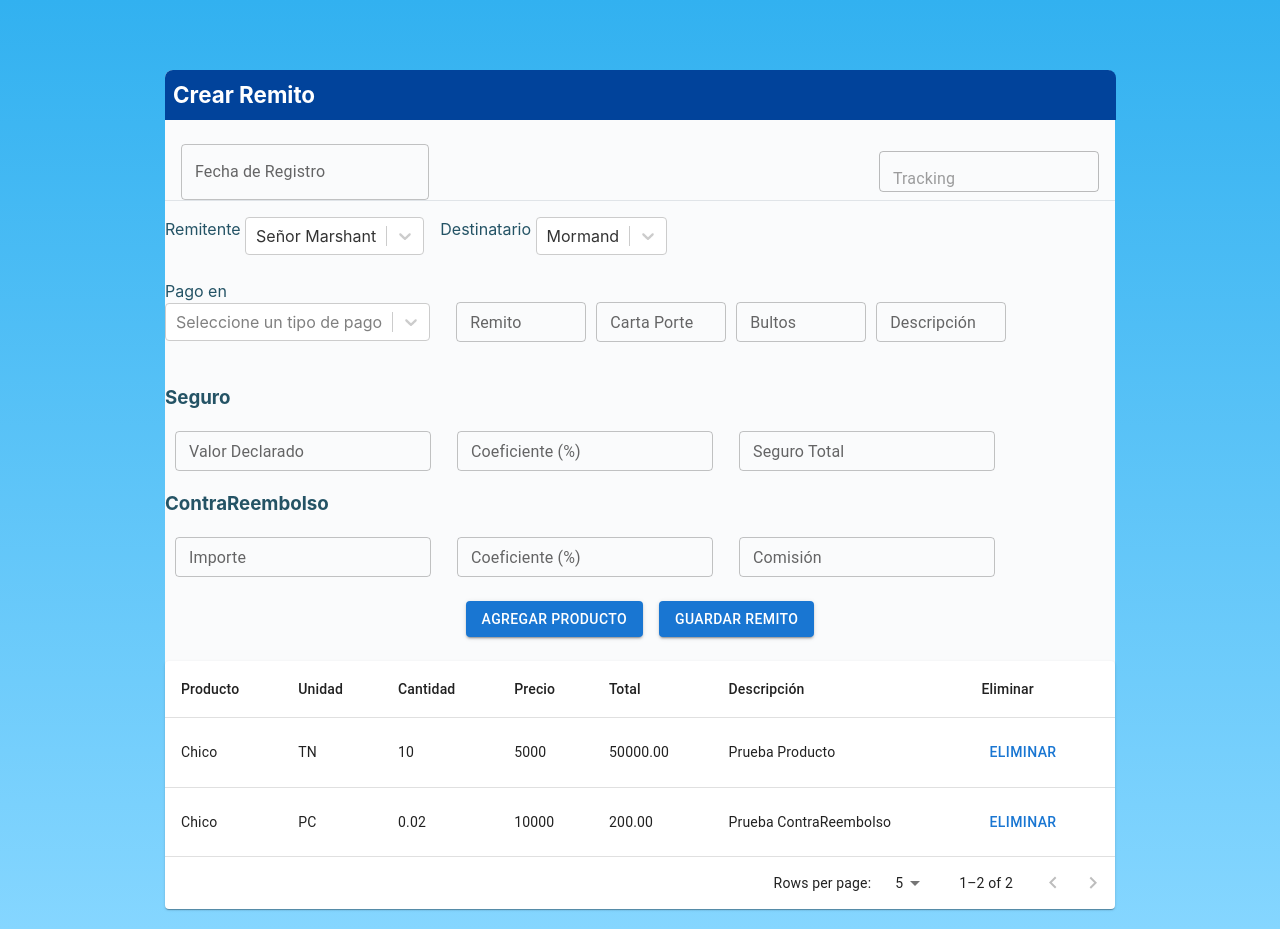
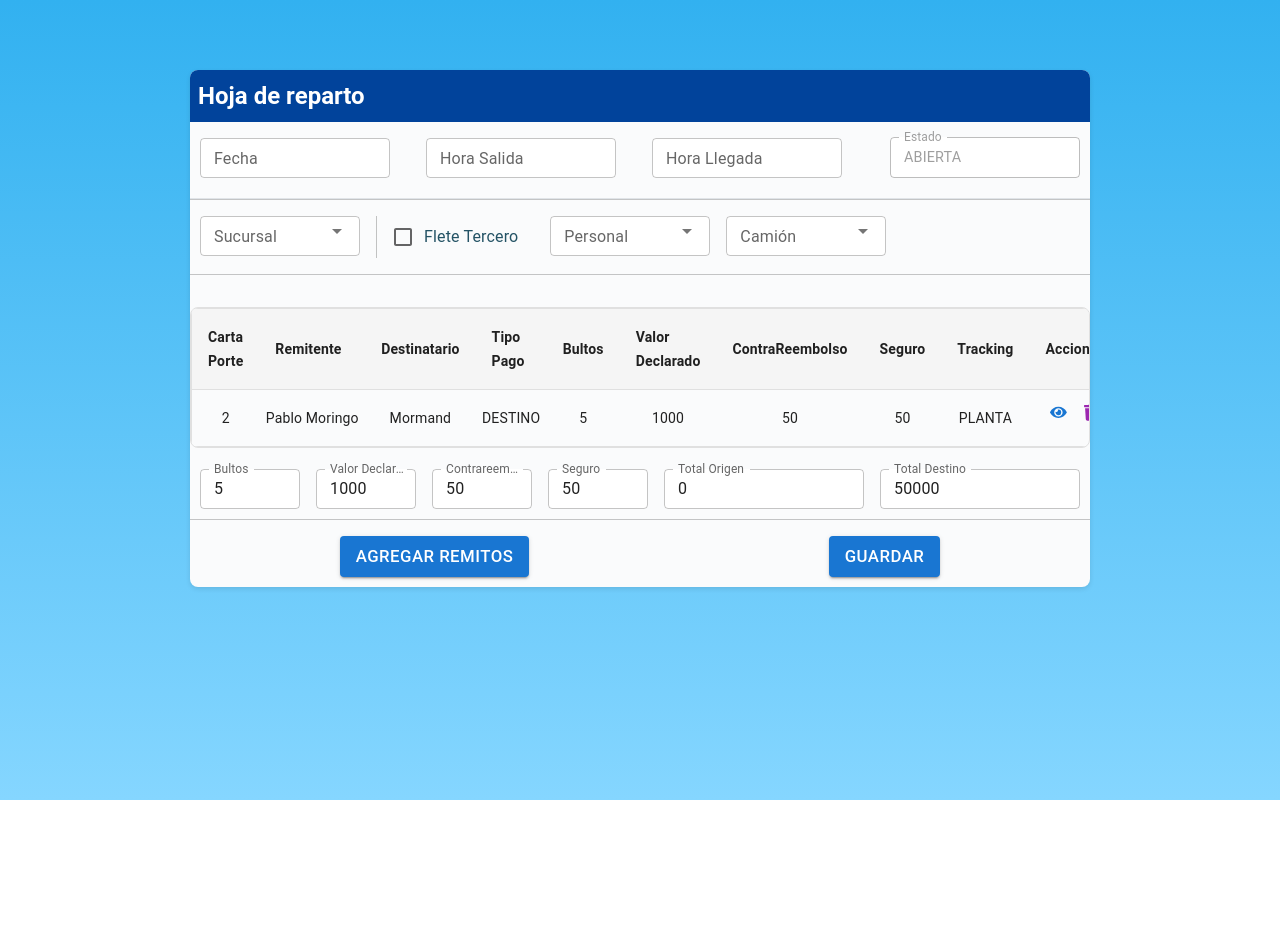
Before and after one commit to lucatass/SiroTransportesFrontEnd, a React (Vite) app: page / in a window 1280 px wide. After the commit the page ends 800 px from the top, so only its background shows below. Built offline with nearby package versions, Linux system fonts and the light colour scheme.

Commit message:
css y tsx modificado en Reparto y Remito

```diff
--- a/src/App.tsx
+++ b/src/App.tsx
@@ -9,7 +9,7 @@ const App: React.FC = () => {
   return (
     <div className="app">
       <div className="content">
-        <RemitoFormMock />
+        <HojaRepartoForm />
       </div>
     </div>
   );
--- a/src/components/common/AutoCompleteSelector.tsx
+++ b/src/components/common/AutoCompleteSelector.tsx
@@ -2,6 +2,7 @@
 import React from "react";
 import { Controller } from "react-hook-form";
 import { TextField, Autocomplete } from "@mui/material";
+import { Box } from "@mui/material";
 
 interface Option {
   value: string | number;
@@ -15,6 +16,7 @@ interface AutoCompleteSelectorProps {
   options: Option[];
   errors?: Record<string, { message: string }>; // Handle errors
   width?: string; // Add width prop
+  size?: "small" | "medium";
 }
 
 const AutoCompleteSelector: React.FC<AutoCompleteSelectorProps> = ({
@@ -23,24 +25,32 @@ const AutoCompleteSelector: React.FC<AutoCompleteSelectorProps> = ({
   control,
   options,
   errors,
-  width,
+  width = "160px", // Default width value
+  size = "small",
 }) => {
   return (
+
     <Controller
       name={name}
       control={control}
       render={({ field }) => (
         <Autocomplete
           {...field}
+          size={size}
           options={options}
           getOptionLabel={(option) => option.label}
+          sx={{
+            width, // Set width for the main Autocomplete container
+            "  .MuiInputBase-root.MuiOutlinedInput-root.MuiInputBase-colorPrimary.MuiInputBase-fullWidth.MuiInputBase-formControl.MuiInputBase-sizeSmall.MuiInputBase-adornedEnd.MuiAutocomplete-inputRoot": {
+              width, // Ensure the input and dropdown match
+            },
+          }}
           renderInput={(params) => (
             <TextField
               {...params}
               label={label}
               error={!!errors?.[name]} // Mark as error if exists
               helperText={errors?.[name]?.message} // Show error message
-              style={{ width: width || "130px" }}
             />
           )}
         />
--- a/src/components/common/FormDatePicker.tsx
+++ b/src/components/common/FormDatePicker.tsx
@@ -8,12 +8,14 @@ interface FormDatePickerProps {
   name: string;
   label: string;
   format?: string;
+  size?: "small" | "medium"; // Optional size prop
 }
 
 const FormDatePicker: React.FC<FormDatePickerProps> = ({
   name,
   label,
   format = "DD-MM-YYYY",
+  size = "small", // Default size
 }) => {
   const { control } = useFormContext();
 
@@ -31,6 +33,7 @@ const FormDatePicker: React.FC<FormDatePickerProps> = ({
           slotProps={{
             textField: {
               variant: "outlined",
+              size: size, // Apply size to the text field
             },
           }}
         />
--- a/src/components/common/FormTimePicker.tsx
+++ b/src/components/common/FormTimePicker.tsx
@@ -8,12 +8,14 @@ interface FormTimePickerProps {
   name: string;
   label: string;
   format?: string;
+  size?: "small" | "medium";
 }
 
 const FormTimePicker: React.FC<FormTimePickerProps> = ({
   name,
   label,
   format = "HH:mm:ss",
+  size = "small",
 }) => {
   const { control } = useFormContext();
 
@@ -34,6 +36,7 @@ const FormTimePicker: React.FC<FormTimePickerProps> = ({
               fullWidth: true,
               error: !!fieldState.error,
               helperText: fieldState.error ? fieldState.error.message : null,
+              size,
             },
           }}
         />
--- a/src/components/hojareparto-maqueta/HojaRepartoForm.tsx
+++ b/src/components/hojareparto-maqueta/HojaRepartoForm.tsx
@@ -126,7 +126,7 @@ const HojaRepartoForm: React.FC = () => {
         <h2>Hoja de reparto</h2>
 
           <FormRow className="form-header">
-            <FormDatePicker name="fecha" label="Fecha" />
+            <FormDatePicker name="fecha" label="Fecha" size="small"/>
             <FormTimePicker name="salida" label="Hora Salida" />
             <FormTimePicker name="llegada" label="Hora Llegada" />
             <TextField
@@ -139,13 +139,13 @@ const HojaRepartoForm: React.FC = () => {
         </div>
 
         {/* Sucursal */}
-        <div className="sucursal">
-            <FormRow>
+        <div className="envio-row">
               <AutoCompleteSelector
                 name="sucursal"
                 label="Sucursal"
                 control={control}
                 options={Sucursales}
+                size="small"
               />
           <div className="vertical-section"/>
           {/* Checkbox para Flete Tercero */}
@@ -183,7 +183,6 @@ const HojaRepartoForm: React.FC = () => {
                 control={control}
                 options={camionOptions}
               />
-          </FormRow>
         </div>
           <div className="section"/>
         {/* Tabla de Remitos */}
--- a/src/components/hojareparto-maqueta/css/HojaRepartoForm.css
+++ b/src/components/hojareparto-maqueta/css/HojaRepartoForm.css
@@ -4,8 +4,6 @@
     gap: 1rem;
     max-width: 900px;
     margin: auto;
-    padding: 0rem;
-    padding-top: 0;
     background-color: #fafbfc;
     border-radius: 8px;
     box-shadow: 0 2px 5px rgba(0, 0, 0, 0.1);
@@ -19,7 +17,7 @@
     width: 884px;
     background-color: #01439b;
     color: rgb(255, 255, 255)!important;
-    font-size: 1.4rem!important;
+    font-size: 1.5rem!important;
     padding: 0.5rem!important;
     border-radius: 8px 8px 0 0;
     text-align: center;
@@ -31,6 +29,7 @@
     justify-content: space-between;
     align-items: center;
     gap: 1rem;
+    margin-top: 5px;
   }
 
   .form-header .MuiTextField-root {
@@ -61,7 +60,10 @@
     margin-top: 0rem;
     border-bottom: 1px solid #c3c4c5;
   }
-  .sucursal{
+  .envio-row {
+    display: flex;
+    flex-direction: row;
+    gap: 1rem;
     margin-left: 10px;
   }
 
--- a/src/remito-maqueta/RemitoFormMock.css
+++ b/src/remito-maqueta/RemitoFormMock.css
@@ -19,7 +19,7 @@ h2 {
 
   display: flex;
   align-items: center;
-  width: 935px;
+  width: 745px;
   background-color: #01439b;
   color: rgb(255, 255, 255)!important;
   font-size: 1.4rem!important;
@@ -28,18 +28,36 @@ h2 {
   text-align: center;
   margin: 0;
 }
-/* Header dentro del formulario con altura compacta */
+/* Estilos para  */
+p{
+  padding: 0;
+  margin: 0;
+}
+
+.vertical-line {
+  border-left: 1px solid var(--divider-color);
+  margin-left: 10px;
+}
+
+.divider{
+  border-bottom: 1px solid var(--divider-color);
+  margin-top: 6px;
+
+}
+
 .form-header {
   display: flex;
   justify-content: space-between;
   align-items: center;
-  padding: 0rem; /* Reducción del padding */
-  margin: 0rem!;
+  padding-bottom: 10px; /* Reducción del padding */
   background-color: var(--background-color);
   border-bottom: 1px solid var(--divider-color);
-  margin-bottom: 0.75rem; /* Ajuste de separación inferior */
+  margin-top: -15px;
 }
 
+.form-container{
+  margin-left: 10px;
+}
 .fecha-field {
   text-align: right;
   margin-left: 1rem;
@@ -53,7 +71,7 @@ h2 {
   display: flex;
   flex-direction: column;
   gap: 1.5rem;
-  max-width: 950px;
+  max-width: 760px;
   margin: auto;
   padding:0;
   border-radius: 8px;
@@ -61,6 +79,13 @@ h2 {
 
 }
 
+.clientes-row{
+  margin-top: 20px;
+  display: flex;
+  justify-content: flex-start;
+  align-items: center;
+  gap: 15px!important;
+}
 .form-row {
   display: flex;
   flex-wrap: wrap;
@@ -116,24 +141,29 @@ h2 {
   padding-left: 0.25rem;
   padding-bottom: 0.5rem;
 }
-
-/* Organización de Seguro y ContraReembolso en dos columnas */
-.two-column-group {
-  display: flex;
-  justify-content: space-between;
-  gap: 1.5rem;
-}
-
-.two-column-group .form-group {
-  flex: 1;
-  margin-top: 0;
-}
-
 .payment-field{
   width: fit-content;
 }
 
+.importes-header{
+  display: flex;
+  align-items: center;
+  flex-wrap: nowrap;
+  column-gap: 340px;
+}
 
+.field {
+  margin-top: -10px; ;
+}
+.importe-field {
+
+  margin-left: 10px;
+  margin-top: -10px;
+}
+
+.button-row {
+  margin-bottom: 1rem;
+}
 /* Estilo de las leyendas de error y mensajes informativos */
 .status-message {
   font-size: 0.9rem;
@@ -157,9 +187,7 @@ h2 {
 .action-buttons {
   display: flex;
   justify-content: center;
-
   gap: 1rem;
-  margin-top: 1.5rem;
 }
 
 .action-buttons .MuiButton-root {
@@ -192,7 +220,7 @@ h2 {
   display: flex;
   justify-content: center; /* Align buttons to the center */
 }
-}
+
 /* Inputs */
 .MuiOutlinedInput-notchedOutline {
   border-color: var(--divider-color);
@@ -212,6 +240,7 @@ h2 {
 
 .remitos-form .client-selector {
   display: flex;
+  flex-direction: column;
   align-items: flex-start;
   margin-top: -20px;
 }
@@ -233,7 +262,7 @@ h2 {
   border-radius: 15px;
   background-color: #e6f4ff;
   font-size: 0.9rem;
-  max-width: 220px;
+  max-width: 340px;
 }
 
 .cliente-detalles p {
--- a/src/remito-maqueta/RemitoFormMock.tsx
+++ b/src/remito-maqueta/RemitoFormMock.tsx
@@ -127,7 +127,7 @@ const RemitoFormMock: React.FC = () => {
     <FormProvider {...methods}>
       <form className="remitos-form">
         <h2>Crear Remito</h2>
-
+          <div className="form-container">
           {/* Mostrar un mensaje de carga si los datos se están obteniendo */}
           {isLoadingRemitentes || isLoadingDestinatarios ? (
             <p>Cargando datos...</p>
@@ -144,15 +144,16 @@ const RemitoFormMock: React.FC = () => {
                 name="fecha"
                 label="Fecha de Registro"
                 format="DD-MM-YYYY"
+
               />
             </div>
             <div className="tracking-field">
-            <TextField label="Tracking" variant="outlined" fullWidth disabled />
+              <TextField label="Tracking" variant="outlined" fullWidth disabled size="small"/>
             </div>
           </FormRow>
 
           {/* Fila de Remitente y Destinatario */}
-        <FormRow>
+          <FormRow className="clientes-row">
               <ClientSelector
                 name="remitenteId"
                 label="Remitente&nbsp;"
@@ -177,6 +178,7 @@ const RemitoFormMock: React.FC = () => {
               />
           </FormRow>
 
+          <div className="divider"/>
           {/* Fila de Pago en */}
           <FormRow className="flex-row">
 
@@ -187,7 +189,7 @@ const RemitoFormMock: React.FC = () => {
                 { value: "ORIGEN", label: "ORIGEN" },
                 { value: "DESTINO", label: "DESTINO" },
               ]}
-            placeholder="Seleccione un tipo de pago"
+              placeholder="tipo de pago"
             />
           </div>
 
@@ -213,48 +215,43 @@ const RemitoFormMock: React.FC = () => {
           <div className="field-group-container compact">
             {/* Fila de Seguro */}
             <div className="field-group compact">
-            <h3>Seguro</h3>
-            <FormRow className="flex-row compact-row">
-              <div className="flex-column compact-column">
-                <TextField label="Valor Declarado" type="number" size="small"  />
+              <div className="importes-header">
+                <h3>Seguro</h3> <h3>ContraReembolso</h3>
               </div>
-              <div className="flex-column compact-column">
-                <TextField label="Coeficiente (%)" type="number" size="small"/>
+
+              <FormRow className="gastos-fields">
+                <div className="field">
+                  <p>Valor Declarado</p>
+                  <TextField  type="number" size="small" sx={{ width: 100 }} defaultValue={0.00}  />
                 </div>
-              <div className="flex-column compact-column">
-                <TextField label="Seguro Total" type="number" size="small"/>
+                <div className="field">
+                  <p>Coeficiente (%)</p>
+                  <TextField  type="number" size="small" sx={{ width: 100 }} defaultValue={0.00}  />
                 </div>
-            </FormRow>
+                <div className="field">
+                  <p>Comisión</p>
+                  <TextField  type="number" size="small" sx={{ width: 100 }} defaultValue={0.00}  />
                 </div>
 
             {/* Fila de ContraReembolso */}
-          <div className="field-group compact">
-            <h3>ContraReembolso</h3>
-            <FormRow className="flex-row compact-row">
-              <div className="flex-column compact-column">
-                <TextField label="Importe" type="number" size="small" />
+                <div className="vertical-line"></div>
+                <div className="importe-field">
+                  <p>Importe</p>
+                  <TextField  type="number" size="small" sx={{ width: 100 }} defaultValue={0.00}   />
                 </div>
-              <div className="flex-column compact-column">
-                <TextField label="Coeficiente (%)" type="number" size="small"/>
+                <div className="field">
+                  <p>Coeficiente (%)</p>
+                  <TextField  type="number" size="small" sx={{ width: 100 }} defaultValue={0.00}   />
                 </div>
-              <div className="flex-column compact-column">
-                <TextField label="Comisión" type="number" size="small"/>
+                <div className="field">
+                  <p>Comisión</p>
+                  <TextField  type="number" size="small" sx={{ width: 100 }} defaultValue={0.00}   />
                 </div>
               </FormRow>
             </div>
           </div>
 
-        {/* Botón para agregar productos */}
-        <FormRow className="button-row">
-          <Button variant="contained" onClick={productDialog.openDialog}>
-            Agregar Producto
-          </Button>
-          {/* Botón de guardar */}
-          <Button type="submit" variant="contained" color="primary">
-            Guardar Remito
-          </Button>
 
-        </FormRow>
 
           {/* Tabla de productos */}
           <ProductTable
@@ -268,7 +265,18 @@ const RemitoFormMock: React.FC = () => {
             onRequestClose={productDialog.closeDialog}
             addProduct={() => {}}
           />
+        </div>
+         {/* Botón para agregar productos */}
+         <FormRow className="button-row">
+            <Button variant="contained" onClick={productDialog.openDialog}>
+              Agregar Producto
+            </Button>
+            {/* Botón de guardar */}
+            <Button type="submit" variant="contained" color="primary">
+              Guardar Remito
+            </Button>
 
+          </FormRow>
 
       </form>
     </FormProvider>
```
Lines whose indentation alone changed are shown as unchanged.
